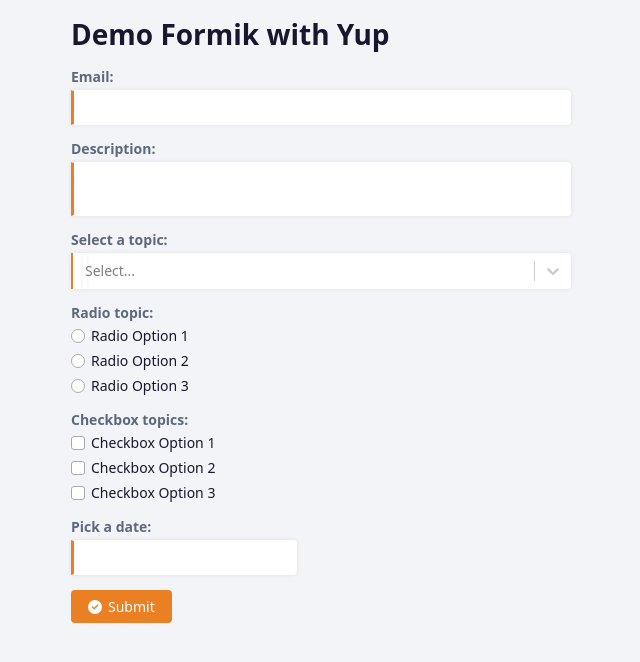
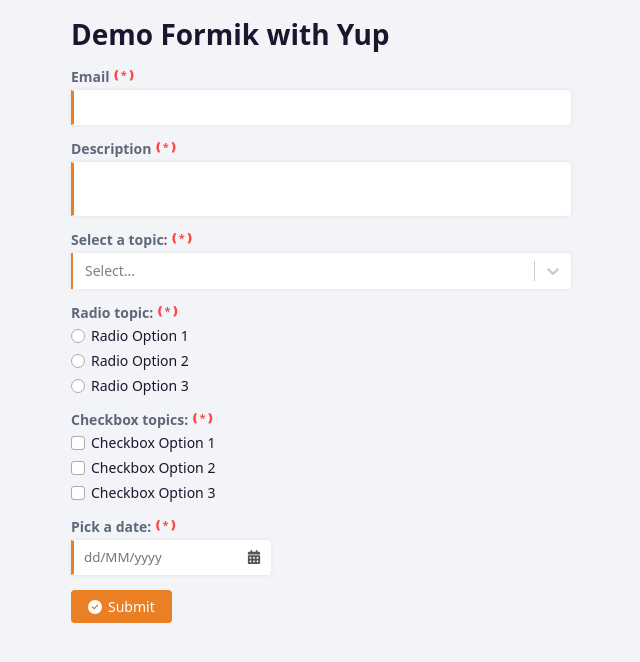
Before and after one commit to kietnguyendevtest/demo-formik-yup, a React (Create React App) app: page / in a window 1280 px wide. Shown: the top 662 px of the page, without its empty margins (319-959 px from the left). Built offline with nearby package versions, Linux system fonts and the light colour scheme.

Commit message:
formik v2

```diff
--- a/src/assets/scss/components/_controls.scss
+++ b/src/assets/scss/components/_controls.scss
@@ -1,26 +1,4 @@
 @use "../abstracts";
-
-input[type="text"],
-input[type="email"],
-textarea {
-    display: block;
-    width: 100%;
-    min-height: 35px;
-    padding: 7px 10px;
-    font-size: 1.4rem;
-    color: #555;
-    outline: none;
-    background-color: var(--form-control-color);
-    border: 1px solid transparent;
-    border-left: 3px solid var(--primary-color);
-    border-radius: 0 4px 4px 0;
-    box-shadow: rgba(0, 0, 0, 0.08) 0px 0px 4px;
-
-    @include abstracts.screen(md) {
-        font-size: 1.6rem;
-        padding: 6px 10px;
-    }
-}
 
 .form-control {
     margin-bottom: 15px;
@@ -35,8 +13,37 @@
         font-weight: 600;
         font-size: 1.4rem;
         color: var(--form-label-color);
+        position: relative;
+
+        &.required::after {
+            color: #fd4646;
+            content: "❪*❫";
+            font-size: 1.1rem;
+            margin-left: 2px;
+            position: relative;
+            top: -3px;
+        }
     }
-    .form-input {
+    .form-input,
+    .date-control {
+        display: block;
+        width: 100%;
+        min-height: 35px;
+        padding: 7px 10px;
+        font-size: 1.4rem;
+        color: #555;
+        outline: none;
+        background-color: var(--form-control-color);
+        border: 1px solid transparent;
+        border-left: 3px solid var(--primary-color);
+        border-radius: 0 4px 4px 0;
+        box-shadow: rgba(0, 0, 0, 0.08) 0px 0px 4px;
+
+        @include abstracts.screen(md) {
+            font-size: 1.6rem;
+            padding: 6px 10px;
+        }
+
         &:focus {
             border-bottom-color: var(--primary-color);
             border-bottom-right-radius: 0;
@@ -50,9 +57,11 @@
         font-weight: 500;
     }
 
+    //Dropdown
     .select-control {
         .react-select__control {
             min-height: 35px !important;
+            color: var(--black) !important;
             background-color: var(--form-control-color) !important;
             border: none !important;
             border-left: 2px solid var(--primary-color) !important;
@@ -71,6 +80,7 @@
         }
         .react-select__menu {
             margin: 0 !important;
+            color: var(--black) !important;
         }
         .react-select__option {
             font-size: 1.4rem;
@@ -95,6 +105,7 @@
             align-items: center;
             line-height: 20px;
             font-size: 1.4rem;
+            cursor: pointer;
         }
 
         label::before,
@@ -189,4 +200,28 @@
             rotate: -45deg;
         }
     }
+
+    //Datepicker
+    .date-control {
+        padding: 0;
+        width: 200px;
+        position: relative;
+
+        .react-datepicker-wrapper {
+            width: 100%;
+
+            input {
+                cursor: pointer;
+                width: 100%;
+                padding: 7px 10px;
+            }
+        }
+
+        .react-datepicker__calendar-icon {
+            cursor: pointer;
+            position: absolute;
+            top: 4px;
+            right: 4px;
+        }
+    }
 }
--- a/src/components/Controls/Checkbox/index.jsx
+++ b/src/components/Controls/Checkbox/index.jsx
@@ -3,15 +3,24 @@
 import TextError from '../FormikControl/TextError';
 
 function Checkbox(props) {
-    const { lable, name, options, ...rest } = props;
+    const {
+        field, form,
+        options, label, placeholder, disabled, required,
+        ...rest
+    } = props;
+
+    const {
+        name, value
+    } = field;
+
+    const { errors, touched } = form;
+    const showError = errors[name] && touched[name];
 
     return (
         <div className='form-control form-control__checkbox'>
-            <label className='form-label' htmlFor={name}>{lable}</label>
-            <FastField name={name} {...rest} >
+            {label && <label className={'form-label' + (required ? " required" : "")} htmlFor={name}>{label}</label>}
             {
-                    ({ field }) => {
-                        return options.map((item, index) => {
+                options.map((item, index) => {
                     return (
                         <div className='checkbox-control' key={index}>
                             <input
@@ -19,16 +28,15 @@
                                 id={item.value}
                                 {...field}
                                 value={item.value}
-                                        checked={field.value.includes(item.value)}
+                                checked={value.includes(item.value)}
+                                {...rest}
                             />
                             <label htmlFor={item.value}>{item.text}</label>
                         </div>
                     )
                 })
             }
-                }
-            </FastField>
-            <ErrorMessage name={name} component={TextError} />
+            {errors[name] && <TextError>{errors[name]}</TextError>}
         </div>
     );
 }
--- a/src/components/Controls/DatePicker/index.jsx
+++ b/src/components/Controls/DatePicker/index.jsx
@@ -3,34 +3,36 @@
 import "react-datepicker/dist/react-datepicker.css";
 import { FastField, ErrorMessage } from 'formik';
 import TextError from '../FormikControl/TextError';
+import { FontAwesomeIcon } from '@fortawesome/react-fontawesome';
+import { faCalendarDays } from '@fortawesome/free-solid-svg-icons';
 
 function DatePicker(props) {
-    const { lable, name, ...rest } = props;
+    const {
+        field, form,
+        options, label, placeholder, disabled, required,
+        ...rest
+    } = props;
+
+    const { name, value } = field;
+    const { errors, touched, setFieldValue } = form;
+    const showError = errors[name] && touched[name];
 
     return (
         <div className='form-control'>
-            <label className='form-label' htmlFor={name}>{lable}</label>
-            <FastField name={name} {...rest} >
-                {
-                    ({ form, field }) => {
-                        const { setFieldValue } = form;
-                        const { value } = field;
-
-                        return (
+            {label && <label className={'form-label' + (required ? " required" : "")} htmlFor={name}>{label}</label>}
             <div className="date-control">
                 <DateView
+                    showIcon
+                    icon={<FontAwesomeIcon icon={faCalendarDays} />}
                     id={name}
                     {...field}
+                    placeholderText='dd/MM/yyyy'
                     {...rest}
                     selected={value}
                     onChange={val => setFieldValue(name, val)}
                 />
             </div>
-                        )
-                    }
-                }
-            </FastField>
-            <ErrorMessage name={name} component={TextError} />
+            {showError && <TextError>{errors[name]}</TextError>}
         </div>
     );
 }
--- a/src/components/Controls/Dropdown/index.jsx
+++ b/src/components/Controls/Dropdown/index.jsx
@@ -1,34 +1,33 @@
 import React from 'react';
-import { FastField, ErrorMessage } from 'formik';
 import Select from 'react-select'
 import TextError from '../FormikControl/TextError';
 
 function Dropdown(props) {
-    const { lable, name, options, ...rest } = props;
+    const {
+        field, form,
+        options, label, placeholder, disabled, required,
+        ...rest
+    } = props;
+
+    const { name, value } = field;
+    const { errors, touched, setFieldValue } = form;
 
     return (
         <div className='form-control'>
-            <label className='form-label' htmlFor={name}>{lable}</label>
-            <FastField id={name} name={name} {...rest} >
-                {
-                    ({ form, field }) => {
-                        const { setFieldValue } = form;
-                        const { value } = field;
-                        return (
+            {label && <label className={'form-label' + (required ? " required" : "")} htmlFor={name}>{label}</label>}
             <Select
                 className='select-control'
                 classNamePrefix="react-select"
+                id={name}
                 {...field}
+                options={options}
+                placeholder={placeholder}
+                isDisabled={disabled}
                 {...rest}
-                                options={options}
-                                value={value.value}
+                value={value && value.value}
                 onChange={val => setFieldValue(name, val.value)}
             />
-                        )
-                    }
-                }
-            </FastField>
-            <ErrorMessage name={name} component={TextError} />
+            {(errors[name]) && <TextError>{errors[name]}</TextError>}
         </div>
     );
 }
--- a/src/components/Controls/FormikControl/index.jsx
+++ b/src/components/Controls/FormikControl/index.jsx
@@ -9,12 +9,12 @@
 function FormikControl(props) {
     const { control, ...rest } = props;
     switch (control) {
-        case 'input': return <TextBox {...rest} />
-        case 'textarea': return <Textarea {...rest} />
-        case 'select': return <Dropdown {...rest} />
-        case 'radio': return <RadioButtons {...rest} />
-        case 'checkbox': return <Checkbox {...rest} />
-        case 'date': return <DatePicker {...rest} />
+        //case 'input': return <TextBox {...rest} />
+        //case 'textarea': return <Textarea {...rest} />
+        //case 'select': return <Dropdown {...rest} />
+        //case 'radio': return <RadioButtons {...rest} />
+        //case 'checkbox': return <Checkbox {...rest} />
+        //case 'date': return <DatePicker {...rest} />
 
         default: return null
     }
--- a/src/components/Controls/RadioButtons/index.jsx
+++ b/src/components/Controls/RadioButtons/index.jsx
@@ -3,21 +3,31 @@
 import TextError from '../FormikControl/TextError';
 
 function RadioButtons(props) {
-    const { lable, name, options, ...rest } = props;
+    const {
+        field, form,
+        options, label, placeholder, disabled, required,
+        ...rest
+    } = props;
+
+    const {
+        name,
+    } = field;
+
+    const { errors, touched } = form;
+
 
     return (
         <div className='form-control form-control__radio'>
-            <label className='form-label' htmlFor={name}>{lable}</label>
-            <FastField name={name} {...rest} >
+            {label && <label className={'form-label' + (required ? " required" : "")} htmlFor={name}>{label}</label>}
             {
-                    ({ field }) => {
-                        return options.map((item, index) => {
+                options.map((item, index) => {
                     return (
                         <div className='radio-control' key={index}>
                             <input
                                 type='radio'
                                 id={item.value}
                                 {...field}
+                                {...rest}
                                 value={item.value}
                                 checked={field.value === item.value}
                             />
@@ -26,9 +36,7 @@
                     )
                 })
             }
-                }
-            </FastField>
-            <ErrorMessage name={name} component={TextError} />
+            {(errors[name]) && <TextError>{errors[name]}</TextError>}
         </div>
     );
 }
--- a/src/components/Controls/TextBox/index.jsx
+++ b/src/components/Controls/TextBox/index.jsx
@@ -1,16 +1,32 @@
 import React from 'react';
-import { FastField, ErrorMessage } from 'formik';
-
 import TextError from '../FormikControl/TextError';
 
 function TextBox(props) {
-    const { lable, name, ...rest } = props;
+    const {
+        field, form,
+        type, label, placeholder, disabled, required,
+        ...rest
+    } = props;
+
+    const {
+        name, //value, onChange, onBlur
+    } = field;
+
+    const { errors, touched } = form;
 
     return (
         <div className='form-control'>
-            <label className='form-label' htmlFor={name}>{lable}</label>
-            <FastField className='form-input' id={name} name={name} {...rest} />
-            <ErrorMessage name={name} component={TextError} />
+            {label && <label className={'form-label' + (required ? " required" : "")} htmlFor={name}>{label}</label>}
+            <input
+                className='form-input'
+                id={name}
+                {...field} // <=> value, onChange, onBlur
+                type={type}
+                placeholder={placeholder}
+                disabled={disabled}
+                {...rest}
+            />
+            {(errors[name] && touched[name]) && <TextError>{errors[name]}</TextError>}
         </div>
     );
 }
--- a/src/components/Controls/Textarea/index.jsx
+++ b/src/components/Controls/Textarea/index.jsx
@@ -3,13 +3,30 @@
 import TextError from '../FormikControl/TextError';
 
 function Textarea(props) {
-    const { lable, name, ...rest } = props;
+    const {
+        field, form,
+        label, placeholder, disabled, required,
+        ...rest
+    } = props;
+
+    const {
+        name, //value, onChange, onBlur
+    } = field;
+
+    const { errors, touched } = form;
 
     return (
         <div className='form-control'>
-            <label className='form-label' htmlFor={name}>{lable}</label>
-            <FastField className='form-input' as='textarea' id={name} name={name} {...rest} />
-            <ErrorMessage name={name} component={TextError} />
+            {label && <label className={'form-label' + (required ? " required" : "")} htmlFor={name}>{label}</label>}
+            <textarea
+                className='form-input'
+                id={name}
+                {...field} // <=> value, onChange, onBlur
+                placeholder={placeholder}
+                disabled={disabled}
+                {...rest}
+            />
+            {(errors[name] && touched[name]) && <TextError>{errors[name]}</TextError>}
         </div>
     );
 }
--- a/src/components/DemoForm/index.jsx
+++ b/src/components/DemoForm/index.jsx
@@ -1,19 +1,25 @@
 import React, { useState } from 'react';
 import { FontAwesomeIcon } from '@fortawesome/react-fontawesome';
-import { Formik, Form } from 'formik';
+import { Formik, Form, FastField } from 'formik';
 import * as Yup from 'yup';
 import FormikControl from '../Controls/FormikControl';
 import Button from '../Controls/Button';
+import TextBox from '../Controls/TextBox';
+import Dropdown from '../Controls/Dropdown';
+import DatePicker from '../Controls/DatePicker';
+import RadioButtons from '../Controls/RadioButtons';
+import Checkbox from '../Controls/Checkbox';
+import Textarea from '../Controls/Textarea';
 
 function DemoForm() {
     const [result, setResult] = useState('');
-
 
     const dropDownOptions = [
         { value: '', label: '--Select--' },
         { value: 'opt1', label: 'Option 1' },
         { value: 'opt2', label: 'Option 2' },
         { value: 'opt3', label: 'Option 3' },
+        { value: 'opt4', label: 'Option 4' },
     ]
     const radioOptions = [
         { value: 'rdoOpt1', text: 'Radio Option 1' },
@@ -35,7 +41,7 @@
         checkboxOpt: [],
         birthDate: null,
     };
-    const validationSchema = Yup.object({
+    const validationSchema = Yup.object().shape({
         email: Yup.string().email('Invalid email format').required('Email Required!'),
         desc: Yup.string().required('Description Required!'),
         selectOpt: Yup.string().required('Select a topic Required!'),
@@ -44,7 +50,6 @@
         birthDate: Yup.date().nullable().required('Pick a date Required!'),
     });
     const onSubmit = (values, onSubmitProps) => {
-        console.log('submit values: ', values);
         onSubmitProps.resetForm();
         setResult(JSON.stringify(values))
     }
@@ -55,27 +60,72 @@
                 <div className="col-6 offset-3 col-lg-12 offset-lg-0">
                     <div className='demo-form'>
                         <h1>Demo Formik with Yup</h1>
-                        <Formik initialValues={initialValues} validationSchema={validationSchema} onSubmit={onSubmit}>
-                            {
-                                formik => {
+                        <Formik
+                            initialValues={initialValues}
+                            validationSchema={validationSchema}
+                            onSubmit={onSubmit}
+                        >
+                            {formikProps => {
+                                const { values, errors, touched } = formikProps;
+
+                                console.log({ values, errors, touched });
+
                                 return (
                                     <Form autoComplete='off'>
-                                            <FormikControl control='input' type='email' lable='Email:' name='email' />
+                                        <FastField
+                                            name='email'
+                                            component={TextBox}
+                                            label="Email"
+                                            required
+                                            type="email"
+                                        />
 
-                                            <FormikControl control='textarea' lable='Description:' name='desc' />
+                                        <FastField
+                                            name='desc'
+                                            component={Textarea}
+                                            label="Description"
+                                            required
+                                        />
 
-                                            <FormikControl control='select' lable='Select a topic:' name='selectOpt' options={dropDownOptions} />
+                                        {/* <FormikControl control='select' lable='Select a topic:' name='selectOpt' options={dropDownOptions} /> */}
+                                        <FastField
+                                            name='selectOpt'
+                                            component={Dropdown}
+                                            label='Select a topic:'
+                                            required
+                                            options={dropDownOptions}
+                                        />
 
-                                            <FormikControl control='radio' lable='Radio topic:' name='radioOpt' options={radioOptions} />
+                                        {/* <FormikControl control='radio' lable='Radio topic:' name='radioOpt' options={radioOptions} /> */}
+                                        <FastField
+                                            name='radioOpt'
+                                            component={RadioButtons}
+                                            label='Radio topic:'
+                                            required
+                                            options={radioOptions}
+                                        />
 
-                                            <FormikControl control='checkbox' lable='Checkbox topics:' name='checkboxOpt' options={checkboxOptions} />
+                                        {/* <FormikControl control='checkbox' lable='Checkbox topics:' name='checkboxOpt' options={checkboxOptions} /> */}
+                                        <FastField
+                                            name='checkboxOpt'
+                                            component={Checkbox}
+                                            label='Checkbox topics:'
+                                            required
+                                            options={checkboxOptions}
+                                        />
 
-                                            <FormikControl control='date' lable='Pick a date:' name='birthDate' />
+                                        {/* <FormikControl control='date' lable='Pick a date:' name='birthDate' /> */}
+                                        <FastField
+                                            name='birthDate'
+                                            component={DatePicker}
+                                            label='Pick a date:'
+                                            required
+                                        />
 
                                         <Button
                                             variant="contained"
                                             type='submit'
-                                                disabled={!formik.isValid}
+                                            disabled={!formikProps.isValid}
                                             leftIcon={<FontAwesomeIcon icon="fa-solid fa-circle-check" />}
                                         >
                                             Submit
```
Lines whose indentation alone changed are shown as unchanged.
